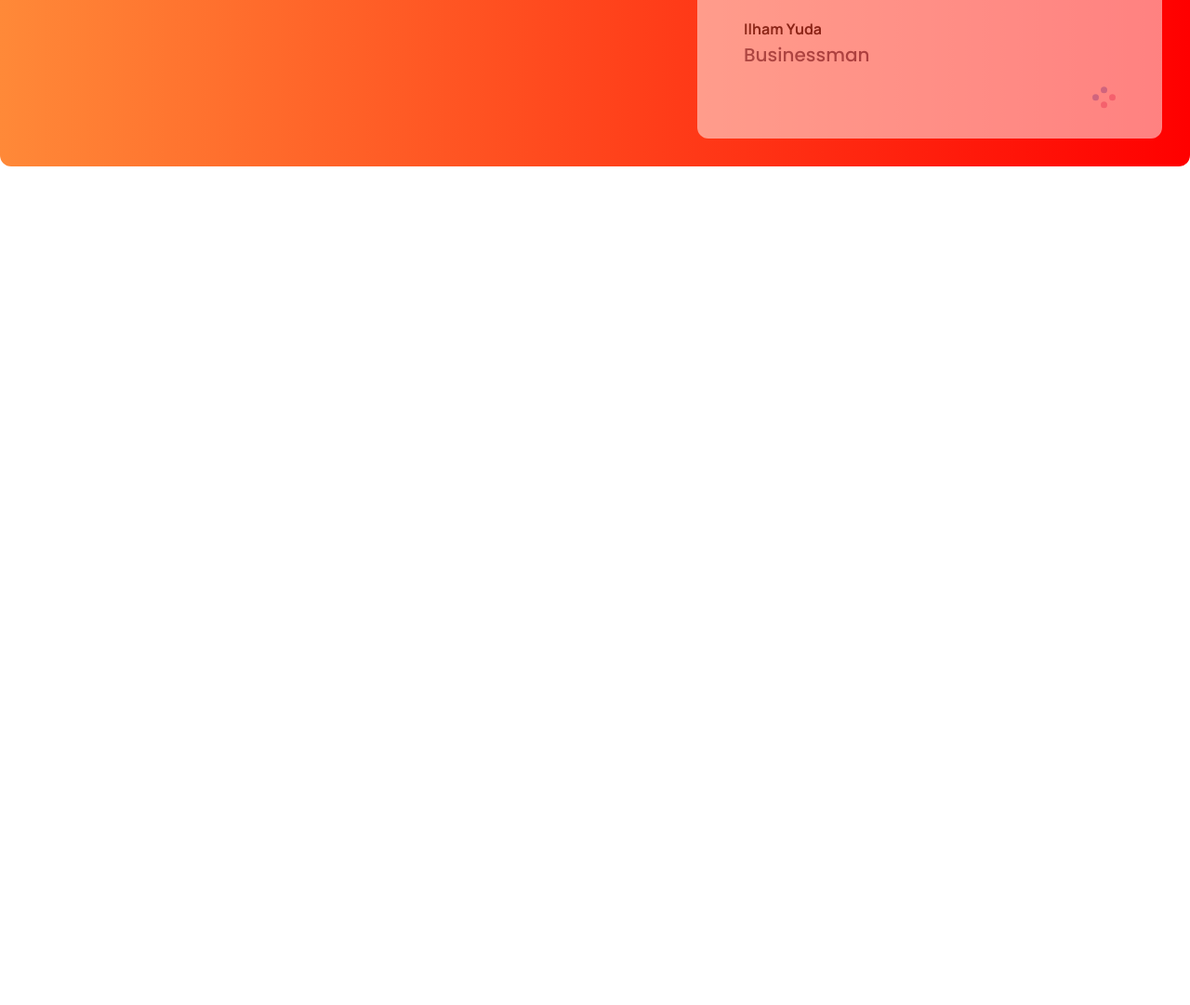
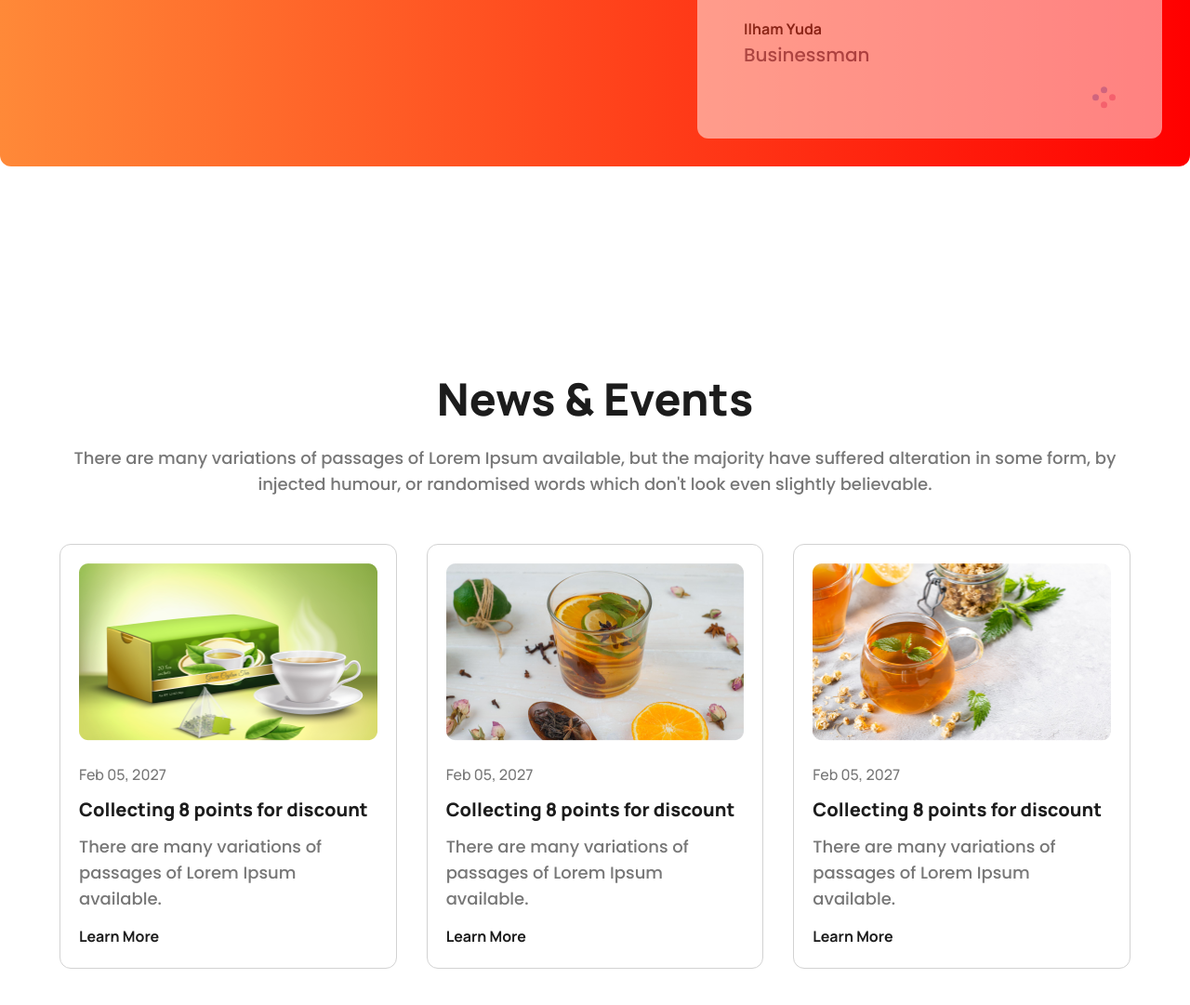
Before and after one commit to dreammehedi/tea-house, a website: page index.html in a window 1280 px wide. Shown: the part 2660-3741 px from the top of the page at 93% size. Before the commit the page ends 2939 px from the top, so only its background shows below. Drawn offline with nearby package versions, Linux system fonts and the light colour scheme.

Commit message:
News And Events Complete

```diff
--- a/index.html
+++ b/index.html
@@ -319,5 +319,76 @@
         </div>
       </div>
     </section>
+    <!-- News And Events -->
+    <section class="section">
+      <div class="container">
+        <!-- news and events content -->
+        <div class="mb-[50px] text-center">
+          <h2>News & Events</h2>
+          <p>
+            There are many variations of passages of Lorem Ipsum available, but
+            the majority have suffered alteration in some form, by injected
+            humour, or randomised words which don't look even slightly
+            believable.
+          </p>
+        </div>
+        <!-- news and events items -->
+        <div
+          class="grid grid-cols-1 md:grid-cols-2 lg:grid-cols-3 gap-4 md:gap-8"
+        >
+          <div
+            class="space-y-6 bg-white rounded-xl border border-[#D2D2D2] p-5"
+          >
+            <img
+              class="w-full h-auto object-cover"
+              src="./images/news-1.png"
+              alt="news-1"
+            />
+            <div class="flex flex-col space-y-3">
+              <span class="text-base text-gray font-medium">Feb 05, 2027</span>
+              <h3>Collecting 8 points for discount</h3>
+              <p>
+                There are many variations of passages of Lorem Ipsum available.
+              </p>
+              <h4>Learn More</h4>
+            </div>
+          </div>
+          <div
+            class="space-y-6 bg-white rounded-xl border border-[#D2D2D2] p-5"
+          >
+            <img
+              class="w-full h-auto object-cover"
+              src="./images/news-2.png"
+              alt="news-2"
+            />
+            <div class="flex flex-col space-y-3">
+              <span class="text-base text-gray font-medium">Feb 05, 2027</span>
+              <h3>Collecting 8 points for discount</h3>
+              <p>
+                There are many variations of passages of Lorem Ipsum available.
+              </p>
+              <h4>Learn More</h4>
+            </div>
+          </div>
+          <div
+            class="space-y-6 bg-white rounded-xl border border-[#D2D2D2] p-5"
+          >
+            <img
+              class="w-full h-auto object-cover"
+              src="./images/news-3.png"
+              alt="news-3"
+            />
+            <div class="flex flex-col space-y-3">
+              <span class="text-base text-gray font-medium">Feb 05, 2027</span>
+              <h3>Collecting 8 points for discount</h3>
+              <p>
+                There are many variations of passages of Lorem Ipsum available.
+              </p>
+              <h4>Learn More</h4>
+            </div>
+          </div>
+        </div>
+      </div>
+    </section>
   </body>
 </html>
```
Also changed, not shown: style.css.
